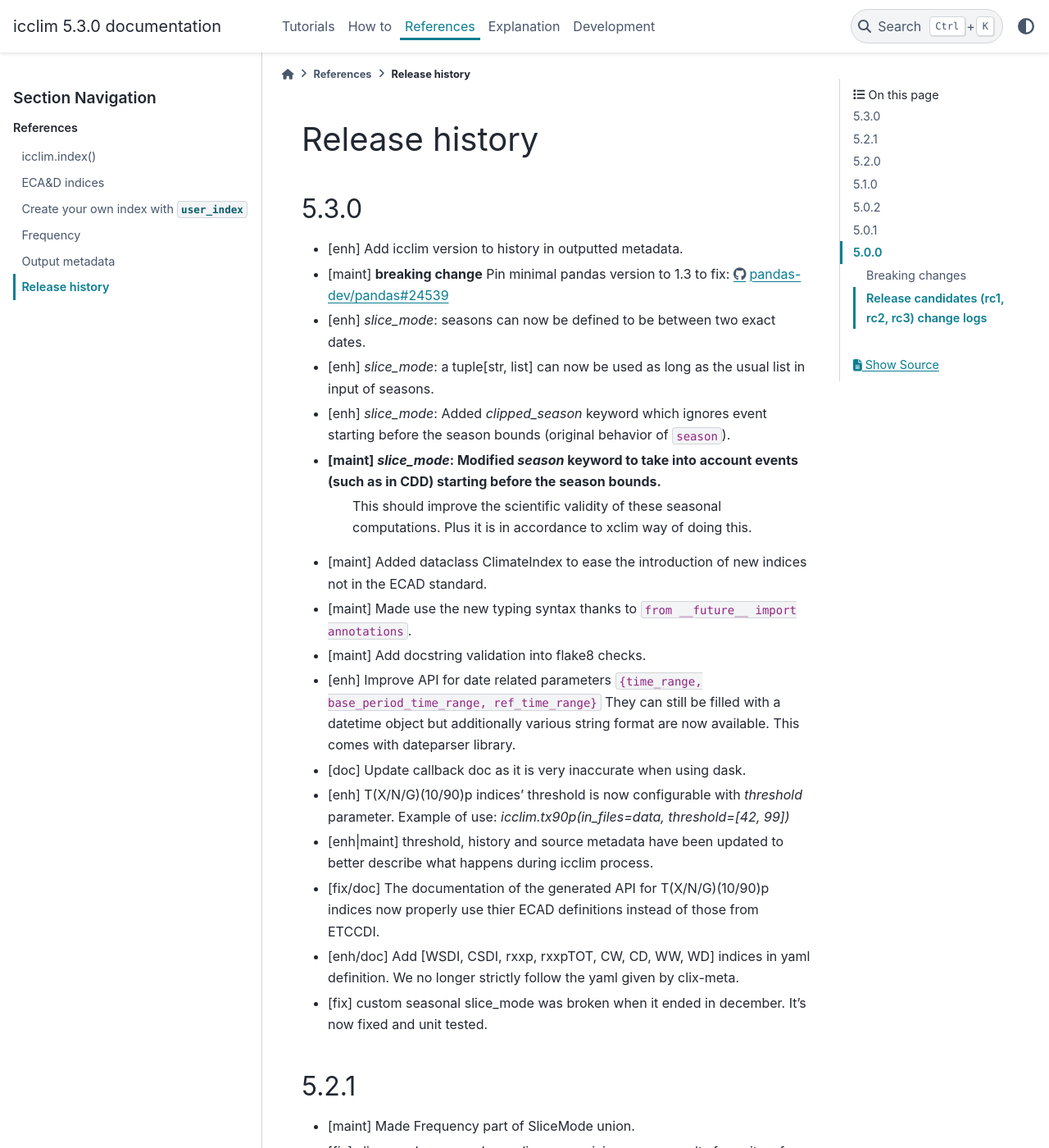
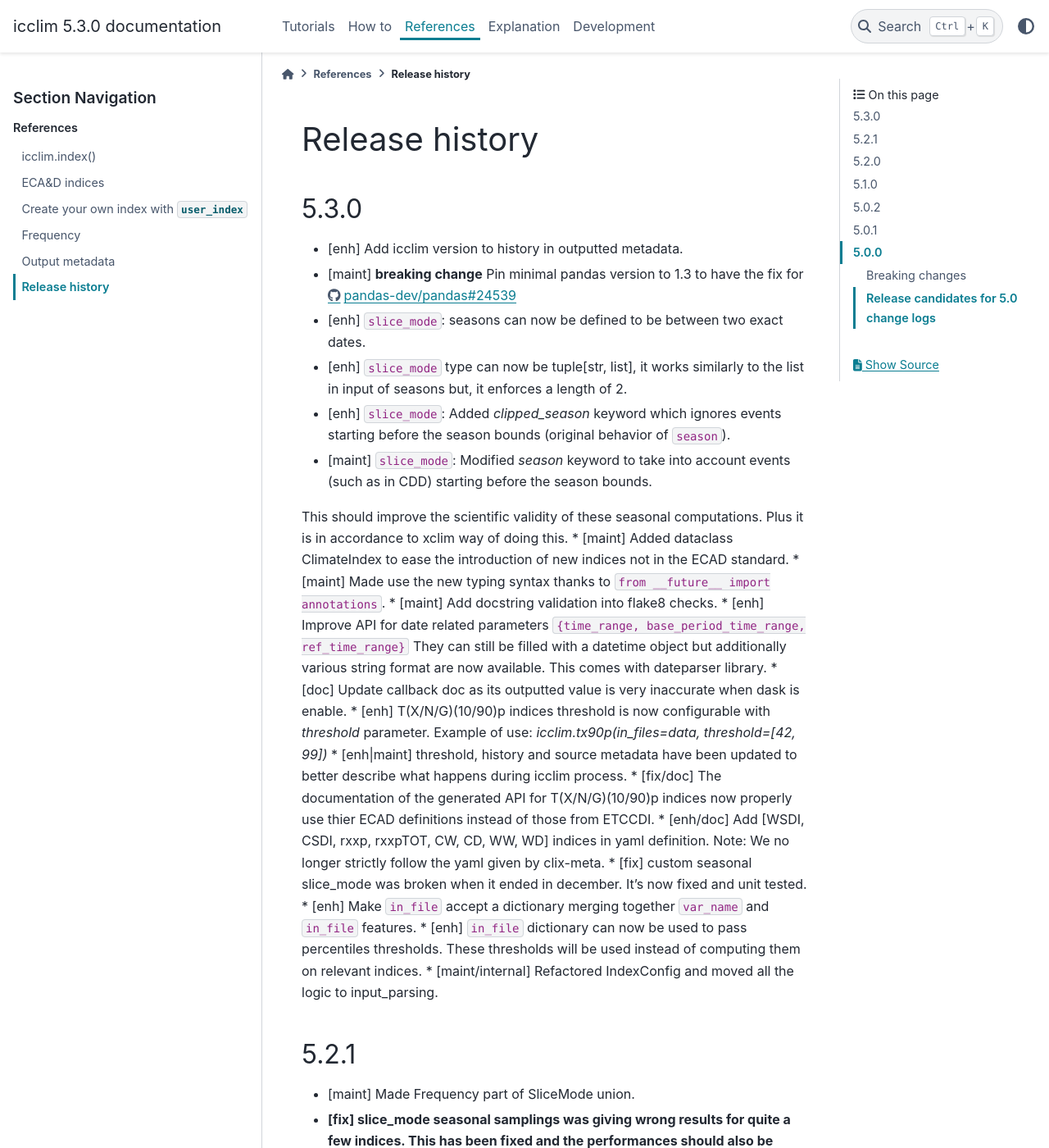
Before and after one commit to cerfacs-globc/icclim, a Sphinx documentation site: the page built from doc/source/references/release_notes.rst, in a window 1280 px wide and 1400 px high. Shown: the whole window at 82% size. Built offline with Sphinx 7.4.7 and the PyData theme 0.15.4, drawn with Linux system fonts in a browser that asks for light colours; the version number is read from the project's files by our own code; some of the changed text lies outside the part shown.

Commit message:
DOC: Log changes and reformat release_notes

```diff
--- a/doc/source/references/release_notes.rst
+++ b/doc/source/references/release_notes.rst
@@ -4,31 +4,35 @@ Release history
 5.3.0
 -----
 * [enh] Add icclim version to history in outputted metadata.
-* [maint] **breaking change** Pin minimal pandas version to 1.3 to fix: https://github.com/pandas-dev/pandas/issues/24539
-* [enh] `slice_mode`: seasons can now be defined to be between two exact dates.
-* [enh] `slice_mode`: a tuple[str, list] can now be used as long as the usual list in input of seasons.
-* [enh] `slice_mode`: Added `clipped_season` keyword which ignores event starting before the season bounds (original behavior of ``season``).
-* [maint] `slice_mode`: Modified `season` keyword to take into account events (such as in CDD) starting before the season bounds.
-   This should improve the scientific validity of these seasonal computations. Plus it is in accordance to xclim way of doing this.
+* [maint] **breaking change** Pin minimal pandas version to 1.3 to have the fix for https://github.com/pandas-dev/pandas/issues/24539
+* [enh] ``slice_mode``: seasons can now be defined to be between two exact dates.
+* [enh] ``slice_mode`` type can now be tuple[str, list], it works similarly to the list in input of seasons but, it enforces a length of 2.
+* [enh] ``slice_mode``: Added `clipped_season` keyword which ignores events starting before the season bounds (original behavior of ``season``).
+* [maint] ``slice_mode``: Modified `season` keyword to take into account events (such as in CDD) starting before the season bounds.
+This should improve the scientific validity of these seasonal computations. Plus it is in accordance to xclim way of doing this.
 * [maint] Added dataclass ClimateIndex to ease the introduction of new indices not in the ECAD standard.
 * [maint] Made use the new typing syntax thanks to ``from __future__ import annotations``.
 * [maint] Add docstring validation into flake8 checks.
 * [enh] Improve API for date related parameters ``{time_range, base_period_time_range, ref_time_range}``
-  They can still be filled with a datetime object but additionally various string format are now available.
-  This comes with dateparser library.
-* [doc] Update callback doc as it is very inaccurate when using dask.
-* [enh] T(X/N/G)(10/90)p indices' threshold is now configurable with `threshold` parameter.
-  Example of use: `icclim.tx90p(in_files=data, threshold=[42, 99])`
+They can still be filled with a datetime object but additionally various string format are now available.
+This comes with dateparser library.
+* [doc] Update callback doc as its outputted value is very inaccurate when dask is enable.
+* [enh] T(X/N/G)(10/90)p indices threshold is now configurable with `threshold` parameter.
+Example of use: `icclim.tx90p(in_files=data, threshold=[42, 99])`
 * [enh|maint] threshold, history and source metadata have been updated to better describe what happens during icclim process.
 * [fix/doc] The documentation of the generated API for T(X/N/G)(10/90)p indices now properly use thier ECAD definitions instead of those from ETCCDI.
-* [enh/doc] Add [WSDI, CSDI, rxxp, rxxpTOT, CW, CD, WW, WD] indices in yaml definition. We no longer strictly follow the yaml given by clix-meta.
+* [enh/doc] Add [WSDI, CSDI, rxxp, rxxpTOT, CW, CD, WW, WD] indices in yaml definition.
+Note: We no longer strictly follow the yaml given by clix-meta.
 * [fix] custom seasonal slice_mode was broken when it ended in december. It's now fixed and unit tested.
+* [enh] Make ``in_file`` accept a dictionary merging together ``var_name`` and ``in_file`` features.
+* [enh] ``in_file`` dictionary can now be used to pass percentiles thresholds. These thresholds will be used instead of computing them on relevant indices.
+* [maint/internal] Refactored IndexConfig and moved all the logic to input_parsing.
 
 5.2.1
 -----
 * [maint] Made Frequency part of SliceMode union.
 * [fix] slice_mode seasonal samplings was giving wrong results for quite a few indices. This has been fixed and the performances should also be improved by the fix.
-  However, now seasonal slice_mode does not allow to use xclim missing values mechanisms.
+        However, now seasonal slice_mode does not allow to use xclim missing values mechanisms.
 * [fix] user_index ExtremeMode config was not properly parsed when a string was used.
 * [fix] user_index Anomaly operator was not properly using the `ref_time_range` to setup a reference period as it should.
 * [fix] user_index Sum and Mean operators were broken due to a previous refactoring and a lack of unit tests, it is now fixed and tested.
@@ -121,8 +125,8 @@ For spatial stats, Xarray provides a `DataArrayWeighted <https://xarray.pydata.o
     improvements of version 5.0.0.
 
 
-Release candidates (rc1, rc2, rc3) change logs
-~~~~~~~~~~~~~~~~~~~~~~~~~~~~~~~~~~~~~~~~~~~~~~
+Release candidates for 5.0 change logs
+~~~~~~~~~~~~~~~~~~~~~~~~~~~~~~~~~~~~~~
 * [fix] Make HD17 expect tas instead of tas_min.
 * [fix] Fix performance issue with indices computed on consecutive days such as CDD.
 * [maint] Add Github action CI to run unit tests.
```
